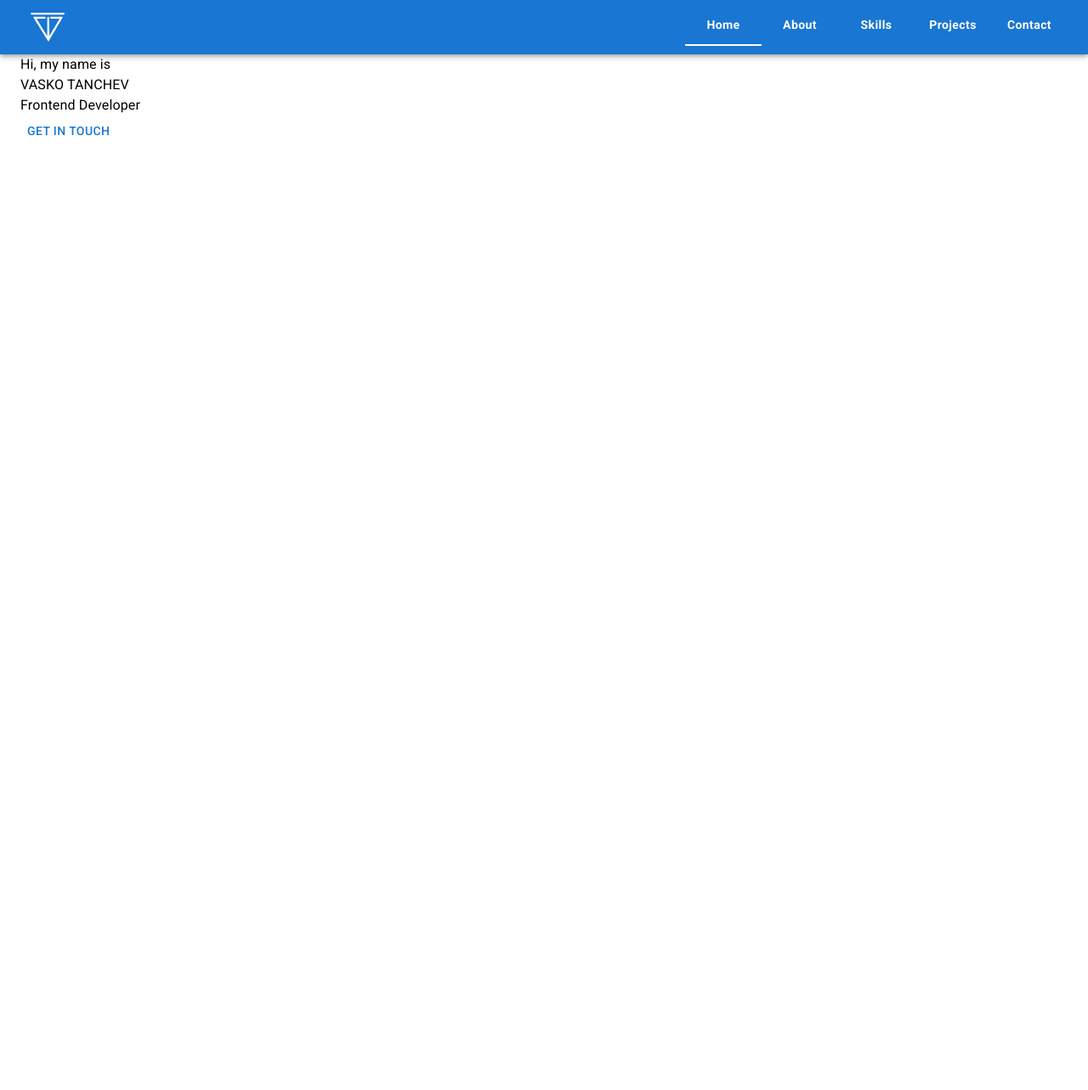
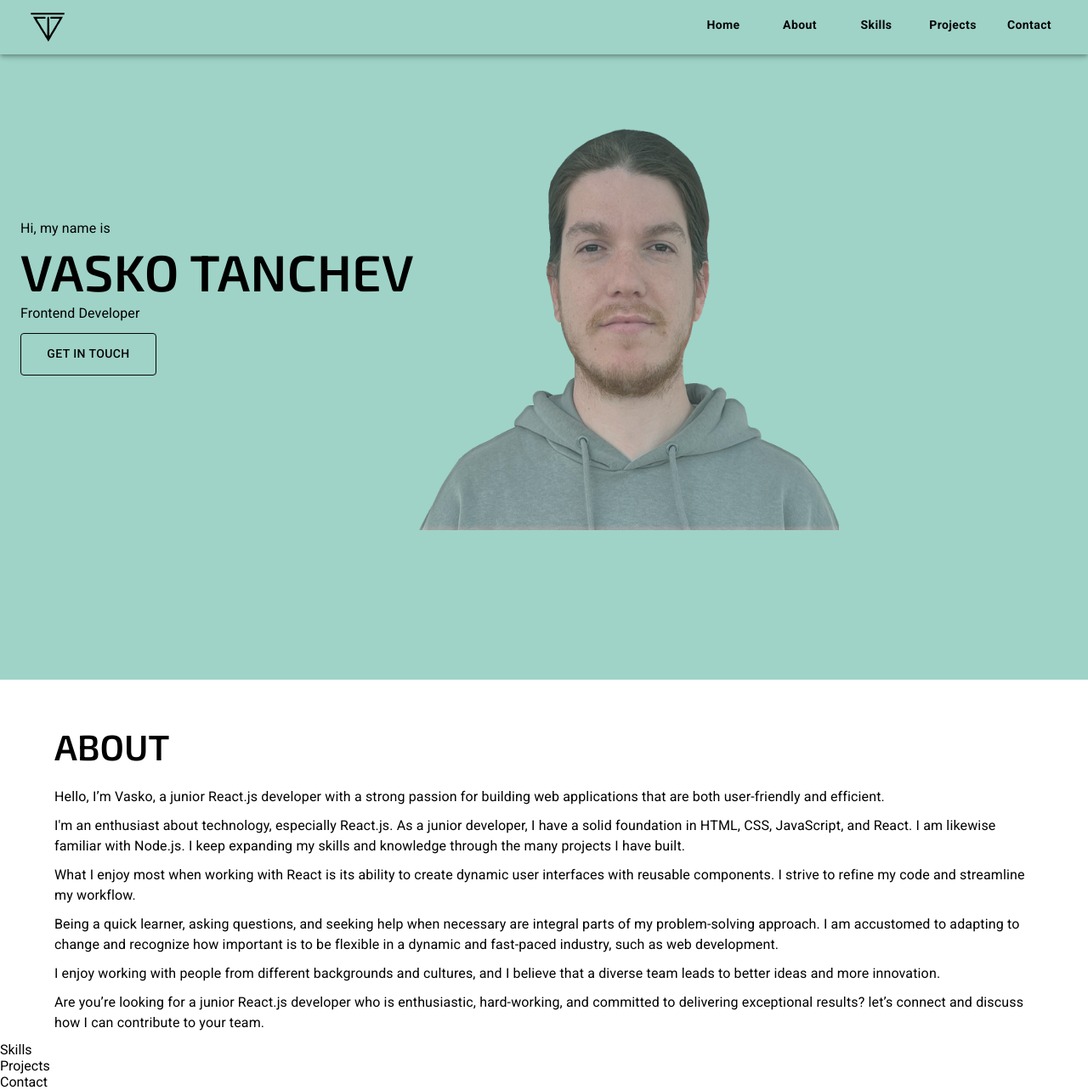
Before and after one commit to vTanchev/Portfolio, a React (Create React App) app: page / in a window 1280 px wide. Shown: the whole page at 85% size. Before the commit the page ends 800 px from the top, so only its background shows below. Built offline with nearby package versions, Linux system fonts and the light colour scheme.

Commit message:
header and home completed and responsive for 8 breakpoints

```diff
--- a/public/index.html
+++ b/public/index.html
@@ -13,14 +13,14 @@
       name="description"
       content="Web site created using create-react-app"
     />
-
+    <!-- Title da se promeni -->
     <title>Web Developer | Vasko Tanchev</title>
 
     <style>
       * {
         margin: 0;
+        font-family: "Exo 2", sans-serif;
         font-family: "Roboto", sans-serif;
-        /* background-color: #005999; */
       }
     </style>
   </head>
--- a/src/App.js
+++ b/src/App.js
@@ -1,5 +1,5 @@
 import React from "react";
-import { BrowserRouter, Route, Routes } from "react-router-dom";
+// import { BrowserRouter, Route, Routes } from "react-router-dom";
 
 import Header from "./components/header/Header";
 import Home from "./components/pages/Home";
@@ -11,8 +11,17 @@ import Contact from "./components/pages/Contact";
 const App = () => {
   return (
     <>
-      <BrowserRouter>
+      <Header />
+      <Home />
+      <About />
+      <Skills />
+      <Projects />
+      <Contact />
+
+      {/* za ruti */}
+      {/* <BrowserRouter>
         <Header />
+
         <Routes>
           <Route path="/" element={<Home />} />
           <Route path="/about" element={<About />} />
@@ -20,7 +29,7 @@ const App = () => {
           <Route path="/projects" element={<Projects />} />
           <Route path="/contact" element={<Contact />} />
         </Routes>
-      </BrowserRouter>
+      </BrowserRouter> */}
     </>
   );
 };
--- a/src/components/header/components/Navbar.jsx
+++ b/src/components/header/components/Navbar.jsx
@@ -1,4 +1,5 @@
 import React, { useState } from "react";
+// import { Link } from "react-router-dom";
 
 import { AppBar, Box, Button, Toolbar } from "@mui/material";
 import styled from "@emotion/styled";
@@ -10,7 +11,6 @@ import SideMenu from "./SideMenu";
 import NavigationLinks from "./NavigationLinks";
 
 import logo from "../../../assets/logo.svg";
-import { Link } from "react-router-dom";
 
 const StyledToolbar = styled(Toolbar)({
   display: "flex",
@@ -60,9 +60,15 @@ const Navbar = () => {
 
   return (
     <>
-      <AppBar position="sticky" sx={{ height: "64px" }}>
+      <AppBar
+        position="sticky"
+        sx={{
+          height: "64px",
+          backgroundColor: "primary.main",
+        }}
+      >
         <StyledToolbar>
-          <Button disableRipple LinkComponent={Link} to="/" sx={{ padding: 0 }}>
+          <Button disableRipple LinkComponent="a" href="#" sx={{ padding: 0 }}>
             <img src={logo} width={40} height={40} alt="logo" />
           </Button>
           <NavigationLinks />
--- a/src/components/header/components/NavigationLinks.jsx
+++ b/src/components/header/components/NavigationLinks.jsx
@@ -1,5 +1,5 @@
 import React, { useState, useEffect } from "react";
-import { Link, useLocation } from "react-router-dom";
+// import { useLocation } from "react-router-dom";
 
 // import NavLinksData from "../../../data/NavLinksData";
 
@@ -16,27 +16,27 @@ const StyledTab = styled(Tab)(({ theme }) => ({
 const NavLinksData = [
   {
     label: "Home",
-    pathname: "/",
+    pathname: "#",
     value: 0,
   },
   {
     label: "About",
-    pathname: "/about",
+    pathname: "#about",
     value: 1,
   },
   {
     label: "Skills",
-    pathname: "/skills",
+    pathname: "#skills",
     value: 2,
   },
   {
     label: "Projects",
-    pathname: "/projects",
+    pathname: "#projects",
     value: 3,
   },
   {
     label: "Contact",
-    pathname: "/contact",
+    pathname: "#contact",
     value: 4,
   },
 ];
@@ -44,32 +44,31 @@ const NavLinksData = [
 const NavigationLinks = () => {
   const [value, setValue] = useState(0);
 
-  const location = useLocation();
-  const path = location.pathname;
+  // const location = useLocation();
+  // const path = location.pathname;
 
-  const handleChange = (e, value) => {
-    setValue(value);
-  };
+  // const handleChange = (e, value) => {
+  //   setValue(value);
+  // };
 
-  useEffect(() => {
-    if (path === "/" && value !== 0) {
-      setValue(0);
-    } else if (path === "/about" && value !== 1) {
-      setValue(1);
-    } else if (path === "/skills" && value !== 2) {
-      setValue(2);
-    } else if (path === "/projects" && value !== 3) {
-      setValue(3);
-    } else if (path === "/contact" && value !== 4) {
-      setValue(4);
-    }
-  }, [value]);
+  // useEffect(() => {
+  //   if (path === "#" && value !== 0) {
+  //     setValue(0);
+  //   } else if (path === "#about" && value !== 1) {
+  //     setValue(1);
+  //   } else if (path === "#skills" && value !== 2) {
+  //     setValue(2);
+  //   } else if (path === "#projects" && value !== 3) {
+  //     setValue(3);
+  //   } else if (path === "#contact" && value !== 4) {
+  //     setValue(4);
+  //   }
+  // }, [value]);
 
   return (
     <Tabs
       value={value}
-      onChange={handleChange}
-      indicatorColor="secondary"
+      indicatorColor="none"
       textColor="secondary"
       sx={{ display: { xs: "none", sm: "block" } }}
     >
@@ -77,8 +76,8 @@ const NavigationLinks = () => {
         <StyledTab
           key={navlink.value}
           label={navlink.label}
-          LinkComponent={Link}
-          to={navlink.pathname}
+          LinkComponent="a"
+          href={navlink.pathname}
           value={navlink.value}
         />
       ))}
--- a/src/components/header/components/SideMenu.jsx
+++ b/src/components/header/components/SideMenu.jsx
@@ -1,8 +1,7 @@
 import React from "react";
-import { Link } from "react-router-dom";
+// import { Link } from "react-router-dom";
 
 import {
-  Drawer,
   List,
   ListItemButton,
   ListItemIcon,
@@ -17,6 +16,8 @@ import ComputerIcon from "@mui/icons-material/Computer";
 import HelpCenterIcon from "@mui/icons-material/HelpCenter";
 import ContactMailIcon from "@mui/icons-material/ContactMail";
 
+const heightMenu = 64;
+
 const SideMenu = ({ isOpenMenu, setIsOpenMenu }) => {
   const handlerOpenMenu = () => {
     setIsOpenMenu((prevState) => !prevState);
@@ -26,19 +27,16 @@ const SideMenu = ({ isOpenMenu, setIsOpenMenu }) => {
     setIsOpenMenu((prevState) => !prevState);
   };
 
-  const heightMenu = 64;
-
   const DrawerStyled = styled(SwipeableDrawer)({
     "&.MuiDrawer-root >.MuiDrawer-paper": {
       position: "fixed",
       top: `${heightMenu}px`,
-      width: "240px",
+      width: "206px",
       height: `calc(100vh - ${heightMenu}px)`,
-      backgroundColor: "rgba(255, 255, 255, 0.35)",
-      boxShadow: ` 0 8px 32px 0 rgba( 31, 38, 135, 0.37 )`,
-      backdropFilter: `blur( 5px )`,
-
-      border: `1px solid rgba( 255, 255, 255, 0.11 )`,
+      backgroundColor: "rgba(255, 255, 255, 0.25)",
+      boxShadow: ` 0 8px 32px 0 rgba( 31, 38, 135, 0.27 )`,
+      backdropFilter: `blur( 6px )`,
+      border: `1px solid rgba( 255, 255, 255, 0.1 )`,
       webkitBackdropFilter: `blur( 5px )`,
     },
   });
@@ -53,35 +51,27 @@ const SideMenu = ({ isOpenMenu, setIsOpenMenu }) => {
         onOpen={handlerOpenMenu}
       >
         <List component="nav">
-          <ListItemButton LinkComponent={Link} to={"/"} onClick={closeMenu}>
+          <ListItemButton LinkComponent="a" href="#" onClick={closeMenu}>
             <ListItemIcon>
               <HomeIcon />
             </ListItemIcon>
             <ListItemText>HOME</ListItemText>
           </ListItemButton>
-          <ListItemButton
-            LinkComponent={Link}
-            to={"/about"}
-            onClick={closeMenu}
-          >
+          <ListItemButton LinkComponent="a" href="#about" onClick={closeMenu}>
             <ListItemIcon>
               <InfoIcon />
             </ListItemIcon>
             <ListItemText>ABOUT</ListItemText>
           </ListItemButton>
-          <ListItemButton
-            LinkComponent={Link}
-            to={"/skills"}
-            onClick={closeMenu}
-          >
+          <ListItemButton LinkComponent="a" href="#skills" onClick={closeMenu}>
             <ListItemIcon>
               <HelpCenterIcon />
             </ListItemIcon>
             <ListItemText>SKILLS</ListItemText>
           </ListItemButton>
           <ListItemButton
-            LinkComponent={Link}
-            to={"/projects"}
+            LinkComponent="a"
+            href="#projects"
             onClick={closeMenu}
           >
             <ListItemIcon>
@@ -89,11 +79,7 @@ const SideMenu = ({ isOpenMenu, setIsOpenMenu }) => {
             </ListItemIcon>
             <ListItemText>PROJECTS</ListItemText>
           </ListItemButton>
-          <ListItemButton
-            LinkComponent={Link}
-            to={"/contact"}
-            onClick={closeMenu}
-          >
+          <ListItemButton LinkComponent="a" href="#contact" onClick={closeMenu}>
             <ListItemIcon>
               <ContactMailIcon />
             </ListItemIcon>
--- a/src/components/pages/About.jsx
+++ b/src/components/pages/About.jsx
@@ -1,7 +1,50 @@
 import React from "react";
 
+import { Container, Typography } from "@mui/material";
+
 const About = () => {
-  return <div>About</div>;
+  return (
+    <React.Fragment>
+      <Container id="about">
+        <Typography variant="h5" paddingTop="50px">
+          About
+        </Typography>
+        <Typography variant="body1">
+          Hello, I’m Vasko, a junior React.js developer with a strong passion
+          for building web applications that are both user-friendly and
+          efficient.
+        </Typography>
+        <Typography variant="body1">
+          I'm an enthusiast about technology, especially React.js. As a junior
+          developer, I have a solid foundation in HTML, CSS, JavaScript, and
+          React. I am likewise familiar with Node.js. I keep expanding my skills
+          and knowledge through the many projects I have built.
+        </Typography>
+        <Typography variant="body1">
+          What I enjoy most when working with React is its ability to create
+          dynamic user interfaces with reusable components. I strive to refine
+          my code and streamline my workflow.
+        </Typography>
+        <Typography variant="body1">
+          Being a quick learner, asking questions, and seeking help when
+          necessary are integral parts of my problem-solving approach. I am
+          accustomed to adapting to change and recognize how important is to be
+          flexible in a dynamic and fast-paced industry, such as web
+          development.
+        </Typography>
+        <Typography variant="body1">
+          I enjoy working with people from different backgrounds and cultures,
+          and I believe that a diverse team leads to better ideas and more
+          innovation.
+        </Typography>
+        <Typography variant="body1">
+          Are you’re looking for a junior React.js developer who is
+          enthusiastic, hard-working, and committed to delivering exceptional
+          results? let’s connect and discuss how I can contribute to your team.
+        </Typography>
+      </Container>
+    </React.Fragment>
+  );
 };
 
 export default About;
--- a/src/components/pages/Contact.jsx
+++ b/src/components/pages/Contact.jsx
@@ -1,7 +1,7 @@
 import React from "react";
 
 const Contact = () => {
-  return <div>Contact</div>;
+  return <div id="contact">Contact</div>;
 };
 
 export default Contact;
--- a/src/components/pages/Home.jsx
+++ b/src/components/pages/Home.jsx
@@ -1,19 +1,187 @@
 import React from "react";
+// import { Link } from "react-router-dom";
 
 import { Box, Container, Typography, Button } from "@mui/material";
+import styled from "@emotion/styled";
+
+import homeImg from "../../assets/vt-transparent.png";
+
+const navHeight = 64;
+
+// home section
+const StyledSectionHome = styled("section")(({ theme }) => ({
+  backgroundColor: theme.palette.primary.main,
+
+  [theme.breakpoints.up("sm")]: {
+    height: `calc(100vh - ${navHeight}px)`,
+  },
+  [theme.breakpoints.up("lg")]: {
+    height: `calc(100vh - ${navHeight}px)`,
+  },
+  [theme.breakpoints.up("xl")]: {
+    height: `calc(80vh - ${navHeight}px)`,
+  },
+}));
+
+// home container
+const StyledContainer = styled(Container)(({ theme }) => ({
+  display: "flex",
+  flexDirection: "row",
+
+  [theme.breakpoints.down("md")]: {
+    display: "flex",
+    flexDirection: "column",
+    alignItems: "center",
+  },
+}));
+
+// typography container
+const StyledBox = styled(Box)(({ theme }) => ({
+  alignSelf: "center",
+  // Galaxy Fond
+  [theme.breakpoints.up("se")]: {
+    paddingTop: "50px",
+  },
+  // iphone12  390px
+  [theme.breakpoints.up("xr")]: {
+    paddingTop: "50px",
+  },
+  // samsung S8  360px
+  [theme.breakpoints.only("s8")]: {
+    paddingTop: "30px",
+  },
+  // samsung S20  412px
+  [theme.breakpoints.up("sa")]: {
+    paddingTop: "64px",
+  },
+  [theme.breakpoints.up("md")]: {
+    paddingTop: "10px",
+    justifyContent: "center",
+    alignItems: "center",
+  },
+}));
+
+const StyledButton = styled(Button)(({ theme }) => ({
+  width: "160px",
+  height: "50px",
+  marginTop: "10px",
+  padding: "0 20px 0 20px",
+  color: theme.palette.secondary.main,
+  fontWeight: 500,
+  border: `1px solid ${theme.palette.secondary.main}`,
+  "&:hover": {
+    border: `1px solid ${theme.palette.secondary.main}`,
+  },
+  [theme.breakpoints.down("md")]: {
+    width: "100%",
+  },
+}));
+
+// img div
+const StyledDiv = styled("div")(({ theme }) => ({
+  opacity: 0.75,
+  width: "500px",
+  // Galaxy Fond
+  [theme.breakpoints.up("se")]: {
+    paddingTop: "40px",
+    height: "220px",
+    maxWidth: "260px",
+  },
+  // iphone12  390px
+  [theme.breakpoints.up("xr")]: {
+    paddingTop: "50px",
+    height: "350px",
+    maxWidth: "350px",
+  },
+  // samsung S8  360px
+  [theme.breakpoints.only("s8")]: {
+    paddingTop: "10px",
+    height: "326px",
+    maxWidth: "320px",
+  },
+  // iphones  390px
+  [theme.breakpoints.only("ip")]: {
+    paddingTop: "30px",
+    height: "370px",
+    maxWidth: "370px",
+  },
+  // samsung S20  412px
+  [theme.breakpoints.up("sa")]: {
+    paddingTop: "44px",
+    height: "390px",
+    maxWidth: "390px",
+  },
+  // samsung S20  414px
+  [theme.breakpoints.up("xr1")]: {
+    paddingTop: "40px",
+    height: "380px",
+    maxWidth: "380px",
+  },
+  // small
+  [theme.breakpoints.up("sm")]: {
+    padding: "4px",
+    height: "322px",
+    maxWidth: "initial",
+  },
+  // medium
+  [theme.breakpoints.up("md")]: {
+    padding: 0,
+    height: "540px",
+
+    maxWidth: "initial",
+  },
+  // large
+  [theme.breakpoints.up("lg")]: {
+    height: "560px",
+    maxWidth: "initial",
+  },
+  [theme.breakpoints.up("xl")]: {
+    height: "650px",
+    maxWidth: "initial",
+  },
+}));
+
+const StyledImg = styled("img")(() => ({
+  height: "100%",
+  width: "100%",
+}));
 
 const Home = () => {
   return (
-    <>
-      <Container maxWidth="xxl">
-        <Box>
-          <Typography c>Hi, my name is</Typography>
-          <Typography>VASKO TANCHEV</Typography>
-          <Typography>Frontend Developer</Typography>
-          <Button>GET IN TOUCH</Button>
-        </Box>
-      </Container>
-    </>
+    <StyledSectionHome>
+      <StyledContainer maxWidth="xxl">
+        <StyledBox>
+          <Typography variant="h6" component="h6" fontSize={{ se: "16px" }}>
+            Hi, my name is
+          </Typography>
+          <Typography
+            variant="h4"
+            fontSize={{
+              se: "30px",
+              xr: "40px",
+              sa: "46px",
+              md: "60px",
+            }}
+          >
+            Vasko Tanchev
+          </Typography>
+          <Typography variant="h6" fontSize={{ se: "16px" }}>
+            Frontend Developer
+          </Typography>
+          <StyledButton
+            disableRipple
+            LinkComponent="a"
+            href="#contact"
+            variant="outlined"
+          >
+            GET IN TOUCH
+          </StyledButton>
+        </StyledBox>
+        <StyledDiv>
+          <StyledImg src={homeImg} alt="vt" />
+        </StyledDiv>
+      </StyledContainer>
+    </StyledSectionHome>
   );
 };
 
--- a/src/components/pages/Projects.jsx
+++ b/src/components/pages/Projects.jsx
@@ -1,7 +1,7 @@
 import React from "react";
 
 const Projects = () => {
-  return <div>Projects</div>;
+  return <div id="projects">Projects</div>;
 };
 
 export default Projects;
--- a/src/components/pages/Skills.jsx
+++ b/src/components/pages/Skills.jsx
@@ -1,7 +1,7 @@
 import React from "react";
 
 const Skills = () => {
-  return <div>Skills</div>;
+  return <div id="skills">Skills</div>;
 };
 
 export default Skills;
--- a/src/theme.js
+++ b/src/theme.js
@@ -4,6 +4,12 @@ export const theme = createTheme({
   breakpoints: {
     values: {
       xs: 0,
+      se: 200,
+      xr: 300,
+      s8: 360,
+      ip: 380,
+      sa: 400,
+      xr1: 414,
       sm: 600,
       md: 900,
       lg: 1200,
@@ -11,14 +17,36 @@ export const theme = createTheme({
     },
   },
   palette: {
+    primary: {
+      main: "#9FD3C7",
+    },
     secondary: {
-      main: "#FFF",
+      main: "#050505",
     },
   },
 
   typography: {
+    h4: {
+      fontFamily: '"Exo 2", sans-serif',
+      fontWeight: "bold",
+      fontSize: "62px",
+      textTransform: "uppercase",
+    },
+    h6: {
+      fontWeight: 400,
+    },
+    h5: {
+      fontFamily: '"Exo 2", sans-serif',
+      fontWeight: "bold",
+      fontSize: "42px",
+      textTransform: "uppercase",
+      marginBottom: "20px",
+    },
+    body1: {
+      marginBottom: "10px",
+    },
     tab: {
-      color: "#FFF",
+      color: "#050505",
       fontWeight: 700,
       textTransform: "none",
     },
```
Also changed, not shown: src/assets/logo.svg, src/assets/vt-transparent.png (added).
